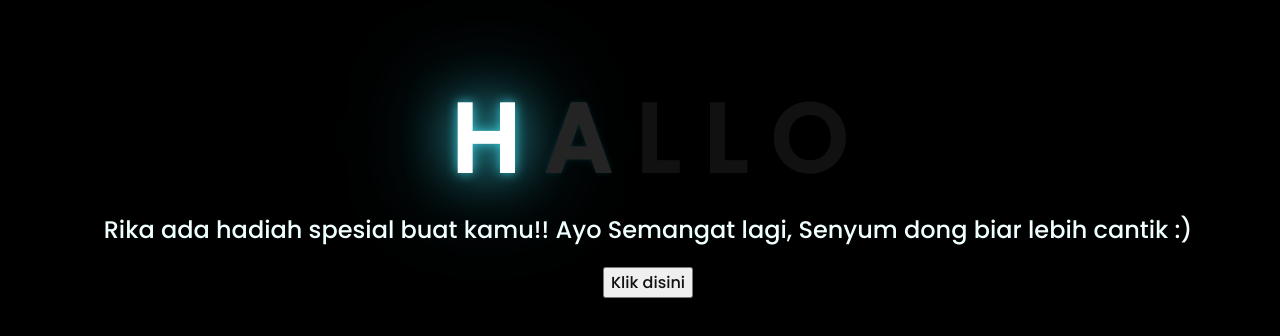
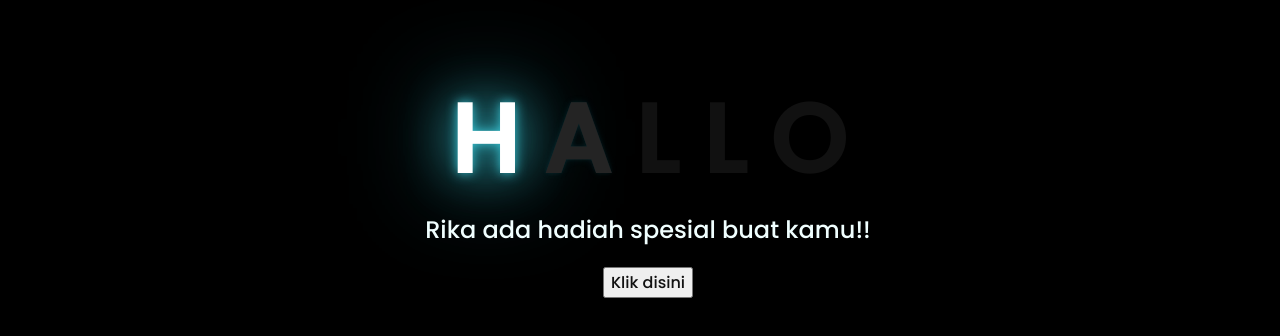
Before and after one commit to dianwinata09/Dian, a plain HTML site: page index.html in a window 1280 px wide. Shown: the part 226-562 px from the top of the page. Drawn offline with Linux system fonts and the light colour scheme.

Commit message:
Update index.html

```diff
--- a/index.html
+++ b/index.html
@@ -18,7 +18,7 @@
         <span>O</span>
     </div>
     <div class="description">
-        <span>Rika ada hadiah spesial buat kamu!! Ayo Semangat lagi, Senyum dong biar lebih cantik :)
+        <span>Rika ada hadiah spesial buat kamu!!
         </span>
     </div>
     <div class="button">
```
